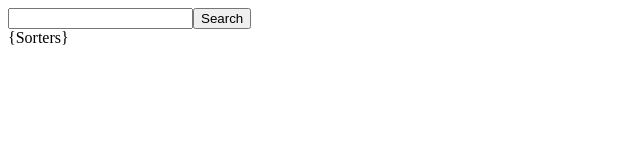
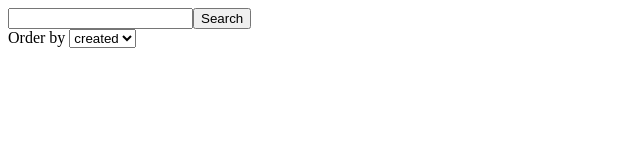
Before and after one commit to asaveliev/etsy, a plain HTML site: page index.html in a window 1280 px wide. Shown: the whole page, without its empty margins (0-640 px from the left). Drawn offline with nearby package versions, Linux system fonts and the light colour scheme.

Commit message:
added sorting

```diff
--- a/index.html
+++ b/index.html
@@ -84,7 +84,7 @@ Artsy.SearchFormView = function(params){
 			$("#"+id).html(template.replace("{Criteria}",criteria));
 
 			for(e in events)
-				$(e).on(events[e][0],events[e][1]);
+				$("#"+id + " " + e).on(events[e][0],events[e][1]);
 		},
 		getSearchCriteria: function(){
 			return $("#"+id+" .textfield").val();
@@ -95,17 +95,26 @@ Artsy.SearchFormView = function(params){
 Artsy.SearchResultsView = function(params){
 	var controller = params.Controller;
 	var containertemplate = "<div class='searchresults'> \
-		<div class='sorter'>{Sorters}</div> \
+		<div class='sorter'>Order by <select>{Sorters}</select></div> \
 		<div class='itemlist'>{Content}</div> \
 	</div>";
 	var itemtemplate = " \
-		<div class='item'>{title}<br />{price} {currency_code}</div> \
+		<div class='item' data-id='{listing_id}'>{title}<br />{price} {currency_code}</div> \
 	";
 
 	var events = {
-		".sorter" : ["change", controller.resort]
+		".sorter" : ["change",  controller.search],
+		".item"   : ["click",   controller.details]
 	};
 	var id;
+
+	var renderSorters = function(){
+		var s = new Artsy.Listing();
+		var res = "";
+		for(sorter in s.sorters)
+			res += "<option>"+s.sorters[sorter]+"</option>"
+		return res;
+	}
 
 	var renderResults = function(data){
 		var res = "";
@@ -122,9 +131,13 @@ Artsy.SearchResultsView = function(params){
 
 	var render = function(data,htmlid){
 		if (htmlid != null) id = htmlid;
-		$("#"+id).html(containertemplate.replace("{Content}",renderResults(data)));
+		var results = renderResults(data);
+		var sorters = renderSorters();
+		var resulthtml = containertemplate.replace("{Content}",results).replace("{Sorters}",sorters);
+
+		$("#"+id).html(resulthtml);
 		for(e in events)
-			$(e).on(events[e][0],events[e][1]);
+			$("#"+id + " " + e).on(events[e][0],events[e][1]);
 	}
 
 	return {
@@ -132,6 +145,9 @@ Artsy.SearchResultsView = function(params){
 		setData: function(data){
 			data = data;
 			this.render();
+		},
+		getSortOrder: function(){
+			return $("#"+id+" .sorter select").val();
 		}
 	}
 }
@@ -142,6 +158,7 @@ Artsy.SearchController = function(){
 	var searchresults;
 
 	var search = function(){
+		searchcriteria.sort_on = searchresultsview.getSortOrder();
 		searchcriteria.keywords = searchform.getSearchCriteria();
 		searcher.search(function(data){
 			searchresults = data;
```
